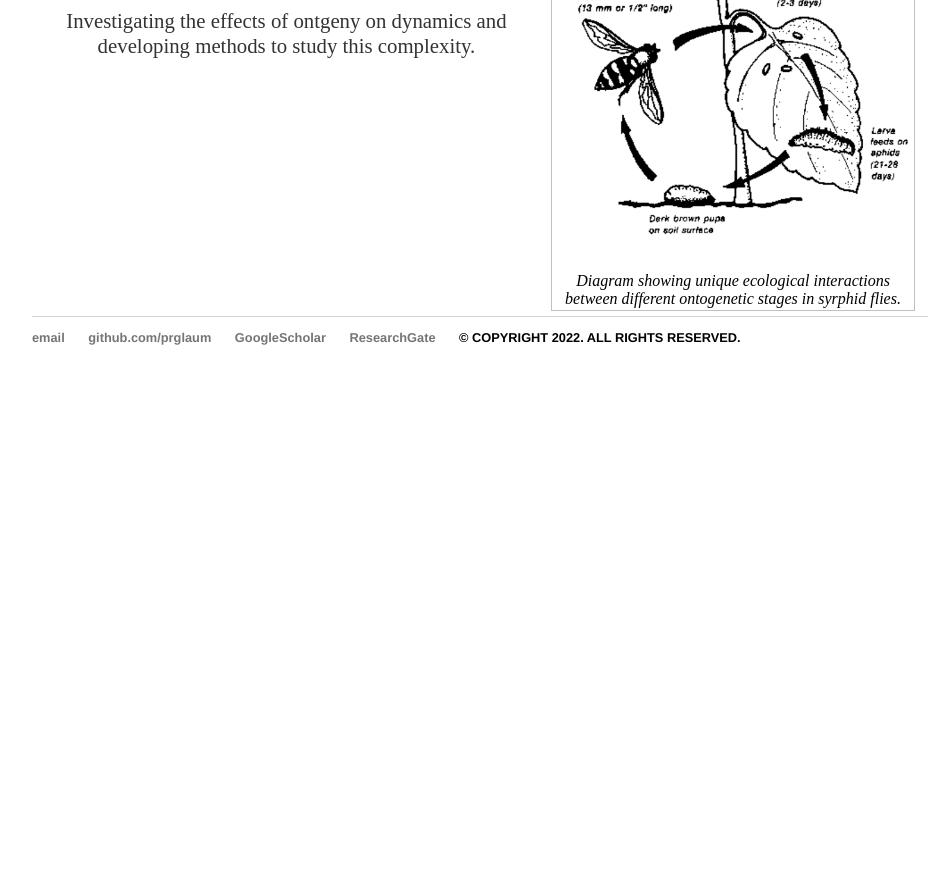
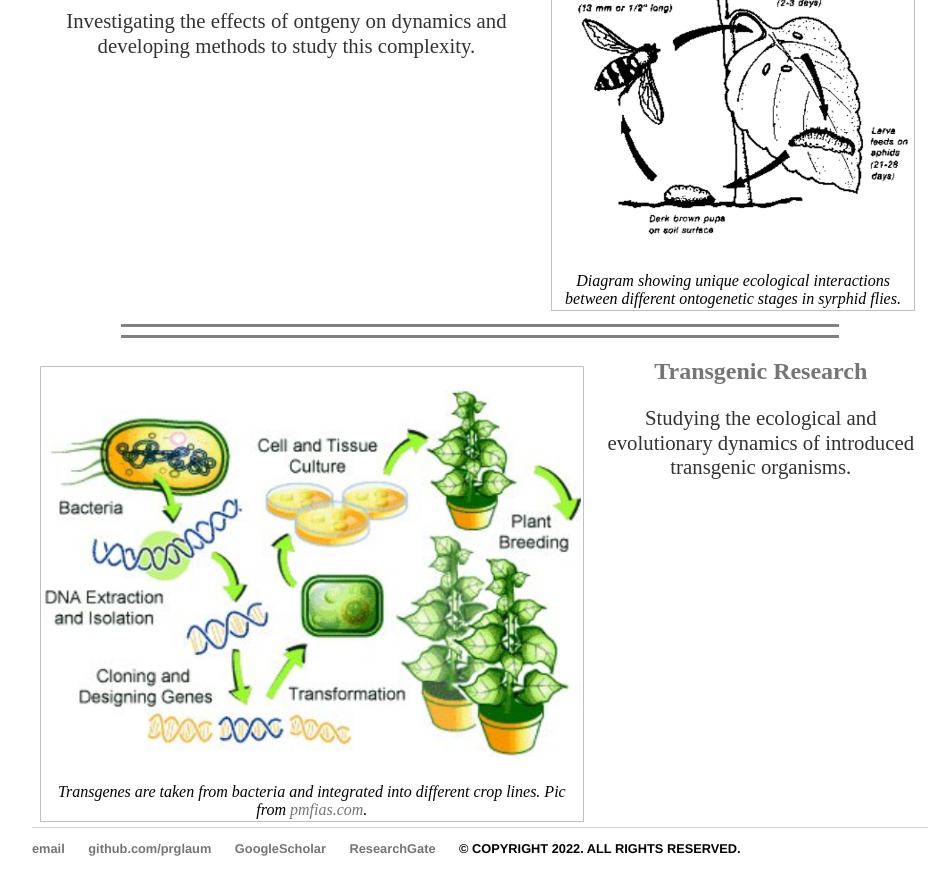
Before and after one commit to prglaum/prglaum.github.io, a Jekyll site: the page built from research/index.html, in a window 1280 px wide and 900 px high, scrolled down 2314 px. Shown: the top 895 px of the window, without its empty margins (160-1106 px from the left). Built offline with Jekyll 4.4.1, drawn with Linux system fonts in a browser that asks for light colours; before the commit the page ends 2719 px from its top, so only the background shows below that.

Commit message:
Update index.html

```diff
--- a/research/index.html
+++ b/research/index.html
@@ -93,3 +93,18 @@ title: Research Topics
 	<p style="text-align:center;">Investigating the effects of ontgeny on dynamics and developing methods to study this complexity. </p>
 </div>
 <br style="clear:right">
+
+<hr width="80%" align="center" size="3" NOSHADE="noshade">
+<hr width="80%" align="center" size="3" NOSHADE="noshade">
+
+<!-- Link to transgenic research -->
+<div display='block'>
+	<figure60 class="float-img-left">
+		<p><a href="https://prglaum.github.io/research/transgenes/">
+			<img class=scaled src="{{site.url}}/docs/assets/images/transgTitleCard.png" alt="fit"></a>
+		<figcaption>Transgenes are taken from bacteria and integrated into different crop lines. Pic from <a href="https://www.pmfias.com" target="_blank" rel="noopener noreferrer">pmfias.com</a>.</figcaption>
+	</figure60>
+	<h2 style="text-align:center;"><a href="https://prglaum.github.io/research/transgenes/">Transgenic Research</a></h2>
+	<p style="text-align:center;">Studying the ecological and evolutionary dynamics of introduced transgenic organisms. </p>
+</div>
+<br style="clear:left">
```
